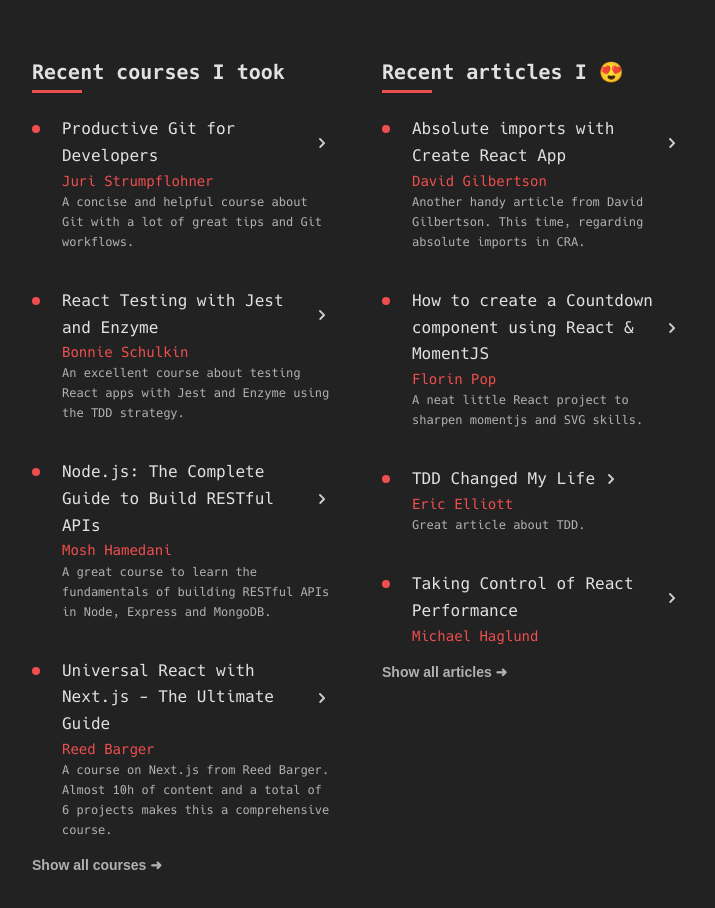
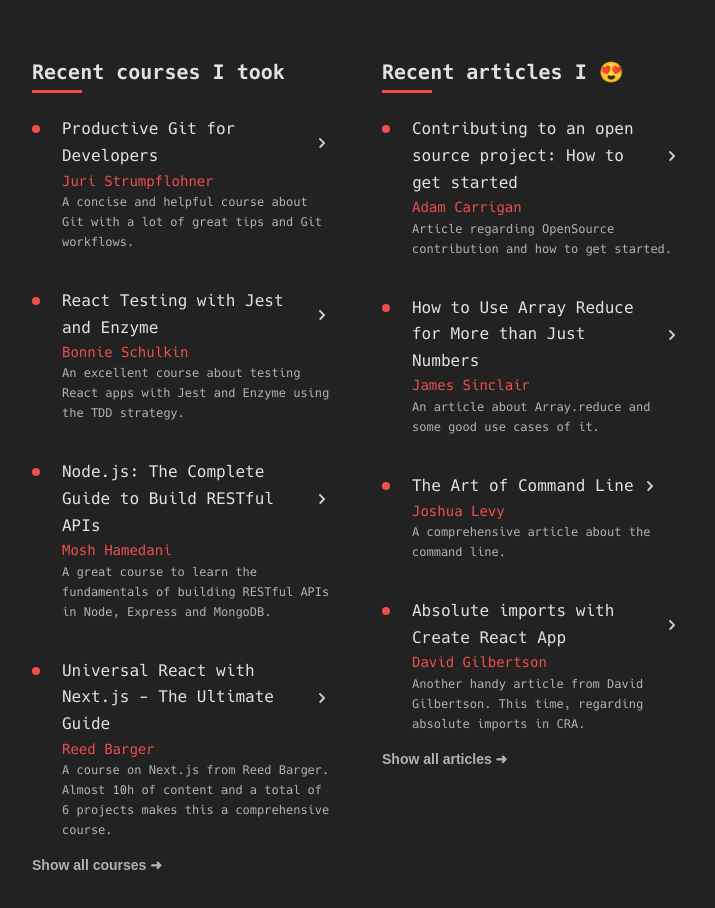
Before and after one commit to jcmnunes/josenunes.dev, a Gatsby site: page /about in a window 1280 px wide. Shown: the part 1108-2016 px from the top of the page, without its empty margins (282-997 px from the left). Built offline with nearby package versions, Linux system fonts and the light colour scheme; Gatsby itself is replaced by a stand-in of ours; some packages are replaced by stand-ins of ours.

Commit message:
Update articles section
Changes:
- Add three new articles

XYZ-69

```diff
--- a/src/content/articles.js
+++ b/src/content/articles.js
@@ -1,6 +1,28 @@
 import uuidv4 from 'uuid/v4';
 
 export default [
+  {
+    key: uuidv4(),
+    linkText: 'Contributing to an open source project: How to get started',
+    linkUrl:
+      'https://medium.com/mindsdb/contributing-to-an-open-source-project-how-to-get-started-6ba812301738',
+    secondaryInfo: 'Adam Carrigan',
+    auxInfo: 'Article regarding OpenSource contribution and how to get started.',
+  },
+  {
+    key: uuidv4(),
+    linkText: 'How to Use Array Reduce for More than Just Numbers',
+    linkUrl: 'https://jrsinclair.com/articles/2019/functional-js-do-more-with-reduce/',
+    secondaryInfo: 'James Sinclair',
+    auxInfo: 'An article about Array.reduce and some good use cases of it.',
+  },
+  {
+    key: uuidv4(),
+    linkText: 'The Art of Command Line',
+    linkUrl: 'https://github.com/jlevy/the-art-of-command-line',
+    secondaryInfo: 'Joshua Levy',
+    auxInfo: 'A comprehensive article about the command line.',
+  },
   {
     key: uuidv4(),
     linkText: 'Absolute imports with Create React App',
```
